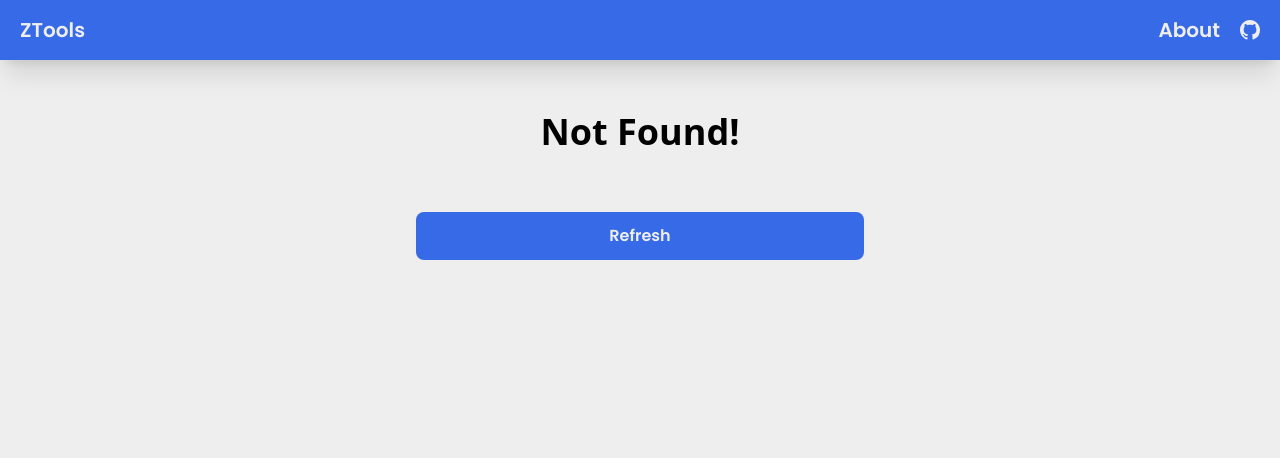
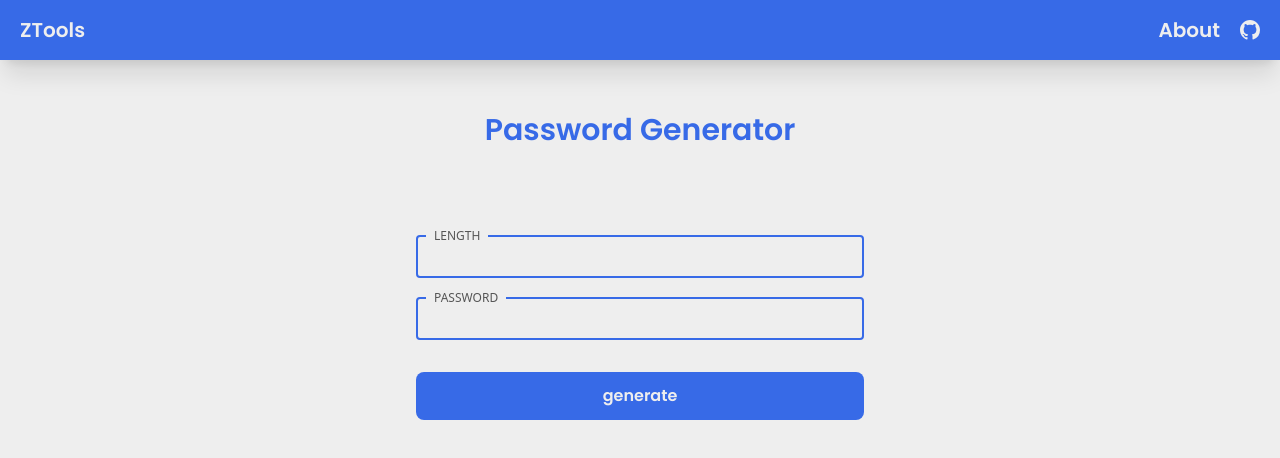
Before and after one commit to Zeddnyx/ZTools, a React (Vite) app: page /pwgen in a window 1280 px wide. Before the commit this address had no page. Shown: the top 458 px of the page. Built offline with nearby package versions, Linux system fonts and the light colour scheme.

Commit message:
add new feature: pw generator

```diff
--- a/src/App.jsx
+++ b/src/App.jsx
@@ -7,6 +7,7 @@ import SendWa from './Pages/SendWa'
 import NotFound from './Pages/NotFound'
 import About from './Pages/About'
 import RandomUser from './Pages/RandomUser'
+import PwGen from './Pages/PwGenerator'
 
 function App() {
   const jokes = () => {
@@ -32,6 +33,7 @@ function App() {
         <Route path='/send-wa' element={<SendWa />} />
         <Route path='/about' element={<About />} />
         <Route path='/randomuser' element={<RandomUser />} />
+        <Route path='/pwgen' element={<PwGen />} />
         <Route path='*' element={<NotFound />} />
       </Routes>
     </div>
--- a/src/Pages/Homepage.jsx
+++ b/src/Pages/Homepage.jsx
@@ -32,6 +32,13 @@ export default function Home() {
           <h1 className='textTools'>Generate Random User</h1>
         </button>
       </Link>
+
+      <Link to='pwgen'>
+        <button className='boxTools'>
+          <span ><AiOutlineUserAdd /></span>
+          <h1 className='textTools'>Pw Generator</h1>
+        </button>
+      </Link>
     </section>
   </>
 }
--- /dev/null
+++ b/src/Pages/PwGenerator.jsx
@@ -0,0 +1,38 @@
+import { useState } from 'react'
+
+export default function PwGen(){
+  const [input, setInput] = useState(0)
+  const [results, setResults] = useState([])
+
+  const symbole = '!@#$%&*()=+'
+  const lower   = 'qwertyuioplkjhgfdsazxcvbnm'
+  const upper   = 'QWERTYUIOPLKJHGFDSAZXCVBNM'
+  const number  = '1234567890'
+
+  const pwGen = e => {
+    e.preventDefault()
+
+    const pw = `${symbole}${lower}${upper}${number}`
+    for(let i = 0; i < input; i++){
+      const generate = pw[~~(Math.random() * pw.length)]
+      setResults(results => [...results, generate].toString().replace(/,/g, ''))
+    }
+    console.log(results.toString().replace(/,/g, ''))
+  }
+
+  return <section className='section'>
+    <h1 className='heading-judul mb-20'>Password Generator</h1>
+    <form className='grid gap-3' onSubmit={pwGen}>
+      <fieldset className='field'>
+        <legend className='legend'>Length</legend>
+        <input className='input' type="text" onChange={e => setInput(e.target.value)} />
+      </fieldset>
+
+      <fieldset className='field'>
+        <legend className='legend'>Password</legend>
+        <input className='input' type="text" readOnly value={results} />
+      </fieldset>
+      <button className='btn' type="submit">generate</button>
+    </form>
+  </section>
+}
```
